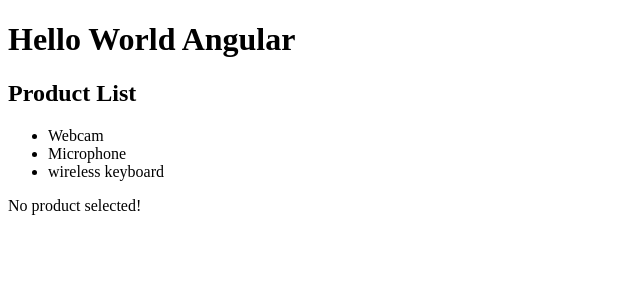
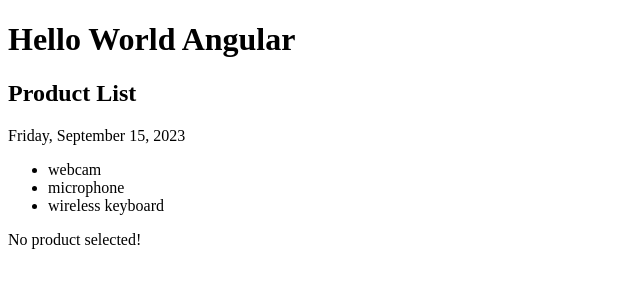
Before and after one commit to Dikendev/programming-books-studies, an Angular app in the folder journeyAngular/: page / in a window 1280 px wide. Shown: the top 300 px of the page, without its empty margins (0-640 px from the left). Built offline with nearby package versions, Linux system fonts and the light colour scheme.

Commit message:
Use of Pipes 🔥

```diff
--- a/journeyAngular/src/app/products/product-list/product-list.component.html
+++ b/journeyAngular/src/app/products/product-list/product-list.component.html
@@ -1,16 +1,14 @@
 <h2>Product List</h2>
+<p>{{ today | date : "fullDate" }}</p>
 <ul>
-	<li
-		*ngFor="let product of products; trackBy: trackByProducts"
-		(click)="selectedProduct = product"
-	>
-		{{ product }}
+	<li *ngFor="let product of products" (click)="selectedProduct = product">
+		{{ product.name | lowercase }}
 	</li>
 </ul>
 <app-product-detail
 	*ngIf="selectedProduct; else noProduct"
 	[product]="selectedProduct"
-	(bought)="onBuy($event)"
+	(bought)="onBuy()"
 ></app-product-detail>
 <ng-template #noProduct>
 	<p>No product selected!</p>
--- a/journeyAngular/src/app/products/product-list/product-list.component.ts
+++ b/journeyAngular/src/app/products/product-list/product-list.component.ts
@@ -1,5 +1,6 @@
 import { AfterViewInit, Component, ViewChild } from "@angular/core";
 import { ProductDetailComponent } from "../product-detail/product-detail.component";
+import { Product } from "../product.interface";
 
 @Component({
 	selector: "app-product-list",
@@ -7,13 +8,26 @@
 	styleUrls: ["./product-list.component.css"],
 })
 export class ProductListComponent implements AfterViewInit {
-	selectedProduct: string = "";
-
-	products: string[] = ["Webcam", "Microphone", "wireless keyboard"];
+	selectedProduct: Product | undefined;
 
 	@ViewChild(ProductListComponent) productDetail:
 		| ProductDetailComponent
 		| undefined;
+	today = new Date();
+	products: Product[] = [
+		{
+			name: "Webcam",
+			price: 100,
+		},
+		{
+			name: "Microphone",
+			price: 200,
+		},
+		{
+			name: "Wireless keyboard",
+			price: 85,
+		},
+	];
 
 	ngAfterViewInit(): void {
 		if (this.productDetail) {
@@ -21,11 +35,7 @@
 		}
 	}
 
-	onBuy(product: string) {
-		window.alert(`You just bought ${product}!`);
-	}
-
-	trackByProducts(index: number, product: string): string {
-		return product;
+	onBuy() {
+		window.alert(`You just bought ${this.selectedProduct?.name}!`);
 	}
 }
```
